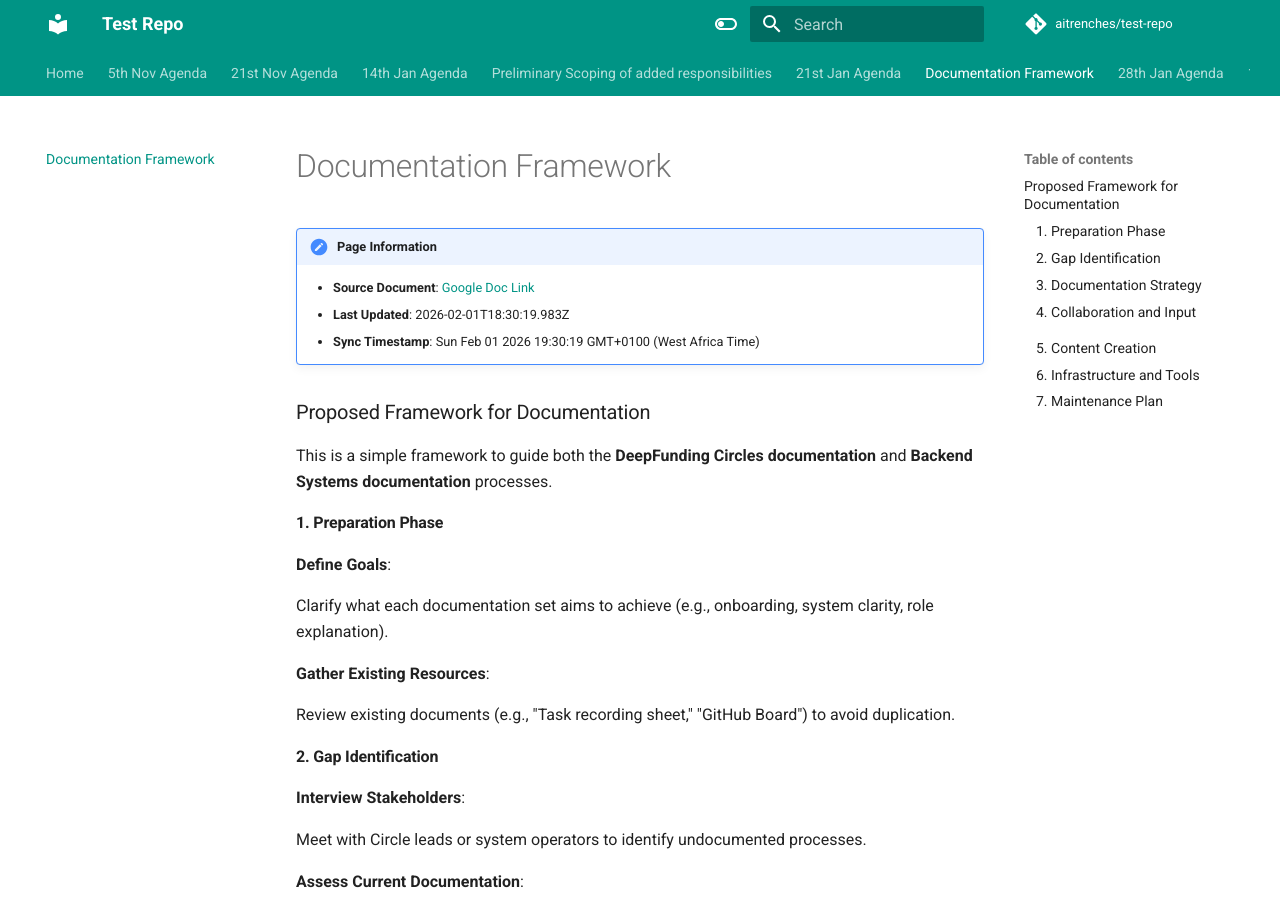
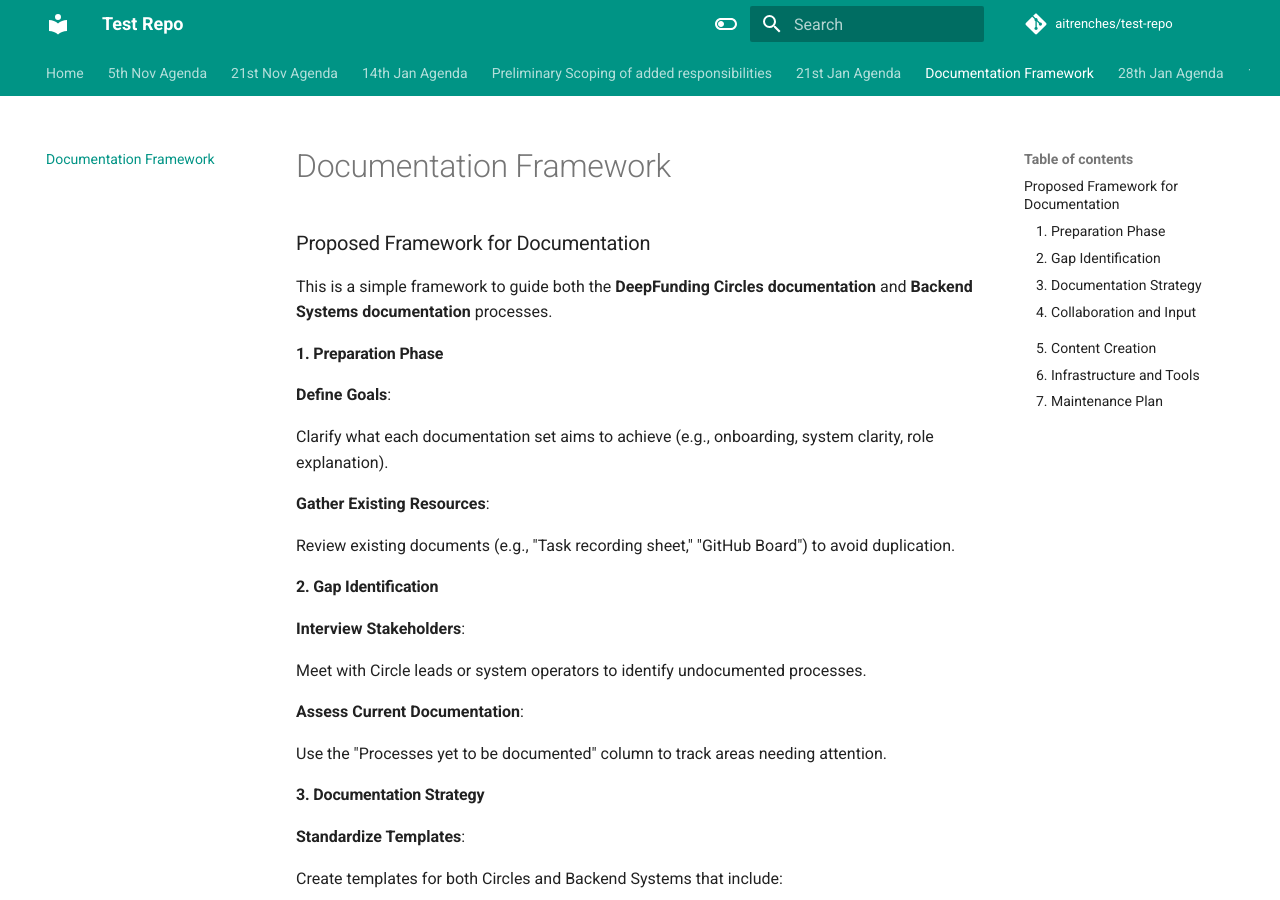
Before and after one commit to aitrenches/test-repo, an MkDocs documentation site: the page built from docs/documentation-framework.md, in a window 1280 px wide and 900 px high. Built offline with MkDocs 1.6.1 and Material for MkDocs 9.7.7, drawn with Linux system fonts in a browser that asks for light colours; comment, search, counter and statistics services are not loaded.

Commit message:
Sync tab: Documentation Framework

```diff
--- a/docs/documentation-framework.md
+++ b/docs/documentation-framework.md
@@ -1,14 +1,9 @@
 ---
 title: "Documentation Framework"
-last_updated: "2026-02-01T18:30:19.983Z"
+last_updated: "2026-02-01T18:36:04.767Z"
 source_doc: "https://docs.google.com/document/d/1l5-1xQtHEozG9N6FpkFO4A6oixgQ6ZUo8Jx0FXYtqro/edit#heading=h.t.zi64esvrhaex"
-sync_timestamp: "Sun Feb 01 2026 19:30:19 GMT+0100 (West Africa Time)"
+sync_timestamp: "Sun Feb 01 2026 19:36:04 GMT+0100 (West Africa Time)"
 ---
-
-!!! note "Page Information"
-    - **Source Document**: [Google Doc Link](https://docs.google.com/document/d/1l5-1xQtHEozG9N6FpkFO4A6oixgQ6ZUo8Jx0FXYtqro/edit#heading=h.t.zi64esvrhaex)
-    - **Last Updated**: 2026-02-01T18:30:19.983Z
-    - **Sync Timestamp**: Sun Feb 01 2026 19:30:19 GMT+0100 (West Africa Time)
 
 ### Proposed Framework for Documentation
 
```
